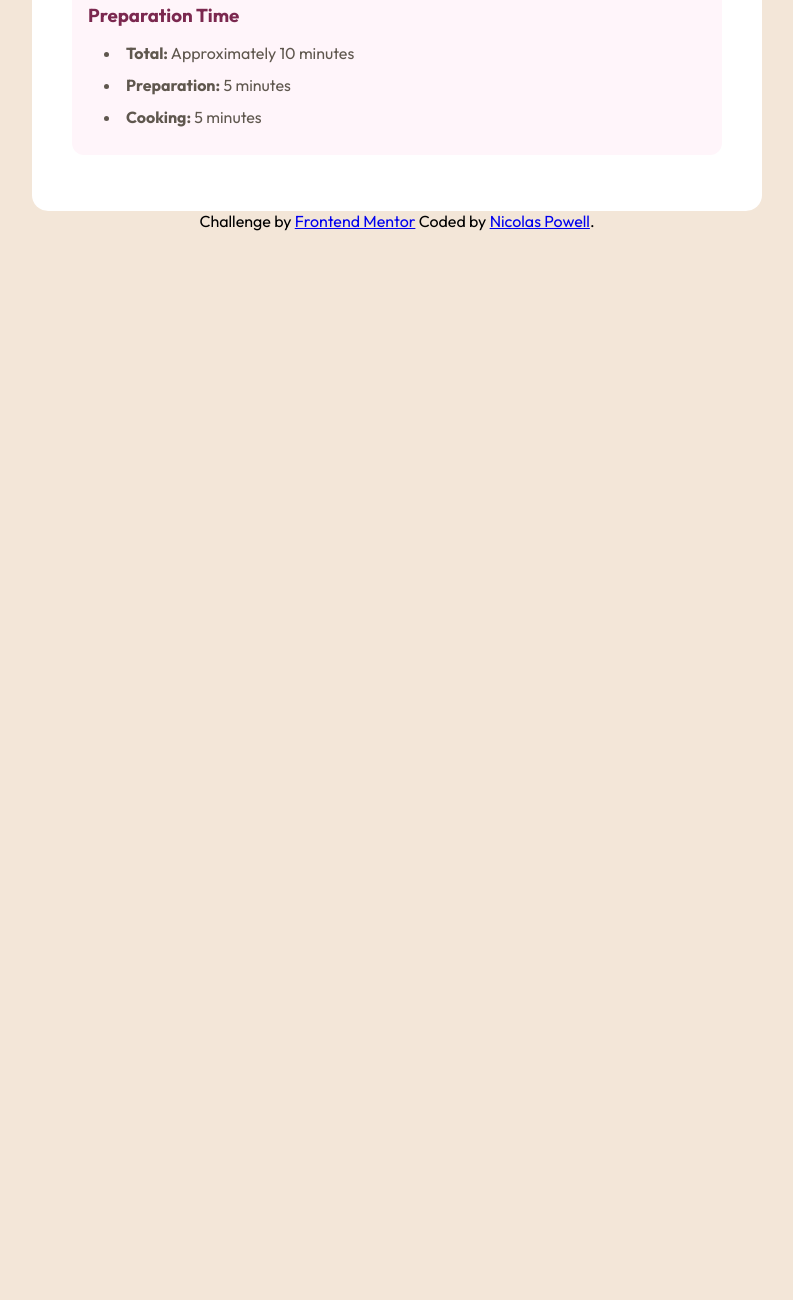
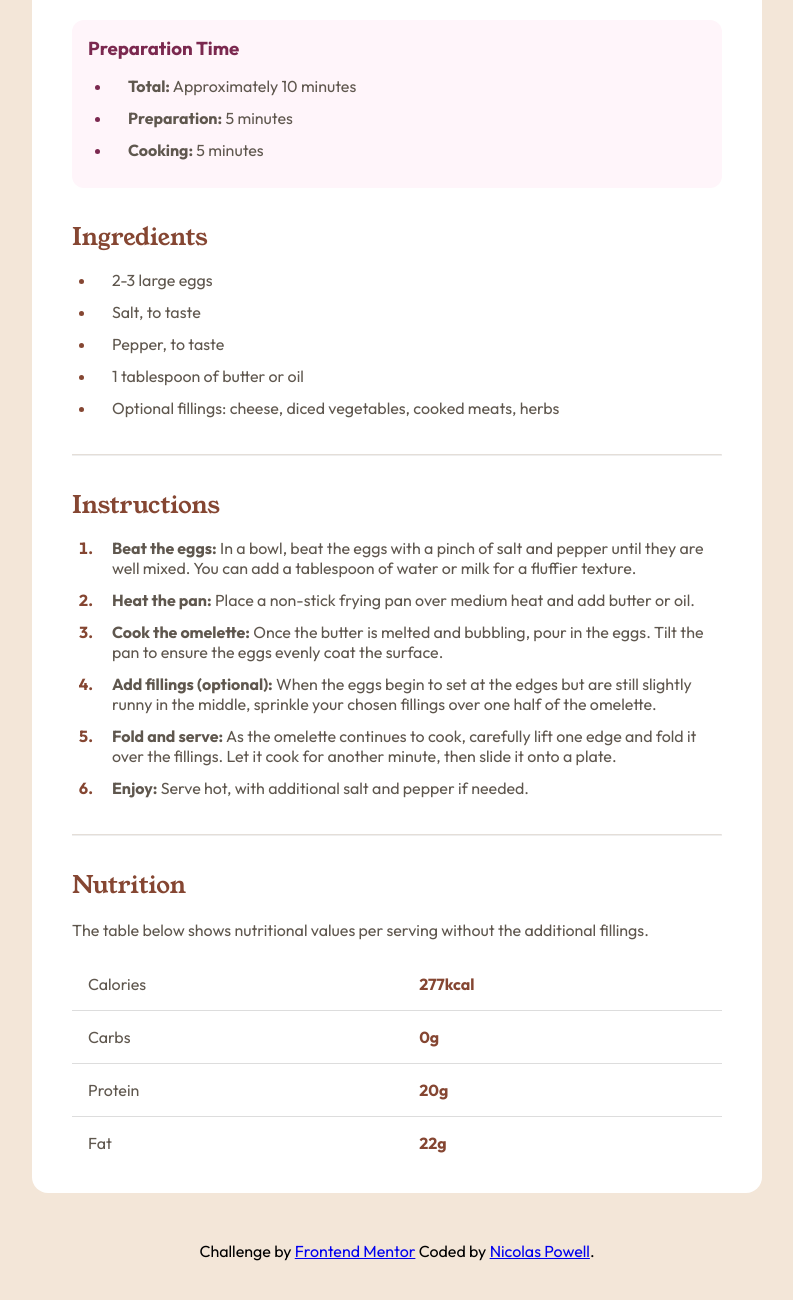
Before and after one commit to nicopowell/recipe-page, a plain HTML site: page index.html in a window 1280 px wide. Shown: the part 554-1854 px from the top of the page, without its empty margins (243-1036 px from the left). Before the commit the page ends 800 px from the top, so only its background shows below. Drawn offline with Linux system fonts and the light colour scheme.

```diff
--- a/css/style.css
+++ b/css/style.css
@@ -12,7 +12,8 @@
     flex-direction: column;
     align-items: center;
     justify-content: center;
-    min-height: 100vh
+    min-height: 100vh;
+    padding: 3rem 0 3rem 0;
 }
 
 main{
@@ -20,6 +21,7 @@
     max-width: 650px;
     padding: 2.5rem;
     border-radius: 1rem;
+    margin-bottom: 3rem;
 }
 
 #omeletteImg{
@@ -48,13 +50,72 @@
     border-radius: 0.75rem;
 }
 
+#preparationTime ul li::marker{
+    color: #7b284f;
+}
+
 h3{
     color: #7b284f;
     margin-bottom: 1rem;
 }
 
-ul li{
-    list-style-position:inside;
+ul li, ol li{
     color: #5f574e;
-    margin: 0 0 0.75rem 1rem;
+    padding: 0 0 0.75rem 1rem;
+    margin-left: 1.5rem;
 }
+
+ul li::marker, ol li::marker{
+    color: #854632;
+    font-weight: bold;
+}
+
+h2{
+    font-family: "Young Serif", serif;
+    font-weight: 500;
+    color: #854632;
+    margin: 2rem 0 1rem 0;
+}
+
+main hr {
+    border-top: 1px solid #e4ded8;
+    border-left: 0;
+    margin: 1.5rem 0 1.5rem 0;
+}
+
+table{
+    color: #5f574e;
+    width: 100%;
+    padding: 1rem;
+    border-collapse: collapse;
+    margin-top: 1rem;
+}
+
+td {
+    border-bottom: 1px solid #ddd;
+    padding: 1rem 0 1rem 1rem;
+}
+
+tr:last-child td{
+    border: none;
+    padding: 1rem 0 0rem 1rem;
+}
+
+.itemBold{
+    color: #854632;
+    font-weight: bold;
+}
+
+@media (max-width: 650px) {
+    body{
+        padding: 0 0 2rem 0;
+    }
+
+    main{
+        padding: 0;
+    }
+
+    #container{
+        padding: 2.5rem;
+    }
+}
--- a/index.html
+++ b/index.html
@@ -1,22 +1,27 @@
 <!DOCTYPE html>
 <html lang="en">
     <head>
-  <meta charset="UTF-8">
-  <meta name="viewport" content="width=device-width, initial-scale=1.0"> <!-- displays site properly based on user's device -->
-  <meta name="author" content="Nicolas Powell">
-  <meta name="description" content="Frontend Mentor Recipe Page">
-  <meta name="keywords" content="Frontend Mentor, Frontend, HTML, CSS">
-  <link rel="icon" type="image/png" sizes="32x32" href="./assets/images/favicon-32x32.png">
-  <link rel="stylesheet" href="./css/style.css">
+        <meta charset="UTF-8" />
+        <meta name="viewport" content="width=device-width, initial-scale=1.0" />
+        <!-- displays site properly based on user's device -->
+        <meta name="author" content="Nicolas Powell" />
+        <meta name="description" content="Frontend Mentor Recipe Page" />
+        <meta name="keywords" content="Frontend Mentor, Frontend, HTML, CSS" />
+        <link rel="icon" type="image/png" sizes="32x32" href="./assets/images/favicon-32x32.png" />
+        <link rel="stylesheet" href="./css/style.css" />
         <title>Frontend Mentor | Recipe page</title>
     </head>
     <body>
         <main>
+            <img id="omeletteImg" src="./assets/images/image-omelette.jpeg" alt="Omelette Image" />
+            <div id="container">
                 <section>
-      <img id="omeletteImg" src="./assets/images/image-omelette.jpeg" alt="Omelette Image">
                     <h1>Simple Omelette Recipe</h1>
-      <p>An easy and quick dish, perfect for any meal. This classic omelette combines beaten eggs cooked
-        to perfection, optionally filled with your choice of cheese, vegetables, or meats.</p>
+                    <p>
+                        An easy and quick dish, perfect for any meal. This classic omelette combines
+                        beaten eggs cooked to perfection, optionally filled with your choice of
+                        cheese, vegetables, or meats.
+                    </p>
                 </section>
                 <section id="preparationTime">
                     <h3>Preparation Time</h3>
@@ -26,56 +31,82 @@
                         <li><b>Cooking:</b> 5 minutes</li>
                     </ul>
                 </section>
-    <section></section>
-    <section></section>
-    <section></section>
+                <section>
+                    <h2>Ingredients</h2>
+                    <ul>
+                        <li>2-3 large eggs</li>
+                        <li>Salt, to taste</li>
+                        <li>Pepper, to taste</li>
+                        <li>1 tablespoon of butter or oil</li>
+                        <li>Optional fillings: cheese, diced vegetables, cooked meats, herbs</li>
+                    </ul>
+                </section>
+                <hr />
+                <section>
+                    <h2>Instructions</h2>
+                    <ol>
+                        <li>
+                            <b>Beat the eggs:</b> In a bowl, beat the eggs with a pinch of salt and
+                            pepper until they are well mixed. You can add a tablespoon of water or
+                            milk for a fluffier texture.
+                        </li>
+                        <li>
+                            <b>Heat the pan:</b> Place a non-stick frying pan over medium heat and
+                            add butter or oil.
+                        </li>
+                        <li>
+                            <b>Cook the omelette:</b> Once the butter is melted and bubbling, pour
+                            in the eggs. Tilt the pan to ensure the eggs evenly coat the surface.
+                        </li>
+                        <li>
+                            <b>Add fillings (optional):</b> When the eggs begin to set at the edges
+                            but are still slightly runny in the middle, sprinkle your chosen
+                            fillings over one half of the omelette.
+                        </li>
+                        <li>
+                            <b>Fold and serve:</b> As the omelette continues to cook, carefully lift
+                            one edge and fold it over the fillings. Let it cook for another minute,
+                            then slide it onto a plate.
+                        </li>
+                        <li><b>Enjoy:</b> Serve hot, with additional salt and pepper if needed.</li>
+                    </ol>
+                </section>
+                <hr />
+                <section>
+                    <h2>Nutrition</h2>
+                    <p>
+                        The table below shows nutritional values per serving without the additional
+                        fillings.
+                    </p>
+                    <table>
+                        <tr>
+                            <td>Calories</td>
+                            <td class="itemBold">277kcal</td>
+                        </tr>
+                        <tr>
+                            <td>Carbs</td>
+                            <td class="itemBold">0g</td>
+                        </tr>
+                        <tr>
+                            <td>Protein</td>
+                            <td class="itemBold">20g</td>
+                        </tr>
+                        <tr>
+                            <td>Fat</td>
+                            <td class="itemBold">22g</td>
+                        </tr>
+                    </table>
+                </section>
+            </div>
         </main>
-<!--
-  Ingredients
-
-  2-3 large eggs
-  Salt, to taste
-  Pepper, to taste
-  1 tablespoon of butter or oil
-  Optional fillings: cheese, diced vegetables, cooked meats, herbs
-
-  Instructions
-
-  Beat the eggs: In a bowl, beat the eggs with a pinch of salt and pepper until they are well mixed.
-  You can add a tablespoon of water or milk for a fluffier texture.
-
-  Heat the pan: Place a non-stick frying pan over medium heat and add butter or oil.
-
-  Cook the omelette: Once the butter is melted and bubbling, pour in the eggs. Tilt the pan to ensure
-  the eggs evenly coat the surface.
-
-  Add fillings (optional): When the eggs begin to set at the edges but are still slightly runny in the
-  middle, sprinkle your chosen fillings over one half of the omelette.
-
-  Fold and serve: As the omelette continues to cook, carefully lift one edge and fold it over the
-  fillings. Let it cook for another minute, then slide it onto a plate.
-
-  Enjoy: Serve hot, with additional salt and pepper if needed.
-
-  Nutrition
-
-  The table below shows nutritional values per serving without the additional fillings.
-
-  Calories
-  277kcal
-
-  Carbs
-  0g
-
-  Protein
-  20g
-
-  Fat
-  22g
-   -->
         <footer class="attribution">
-    Challenge by <a href="https://www.frontendmentor.io?ref=challenge" target="_blank" rel="noopener">Frontend Mentor</a>
-    Coded by <a href="https://github.com/nicopowell" target="_blank" rel="noopener">Nicolas Powell</a>.
+            Challenge by
+            <a href="https://www.frontendmentor.io?ref=challenge" target="_blank" rel="noopener"
+                >Frontend Mentor</a
+            >
+            Coded by
+            <a href="https://github.com/nicopowell" target="_blank" rel="noopener">Nicolas Powell</a
+            >.
         </footer>
     </body>
 </html>
```
Also changed, not shown: 1 other file. Lines whose indentation alone changed are shown as unchanged.
